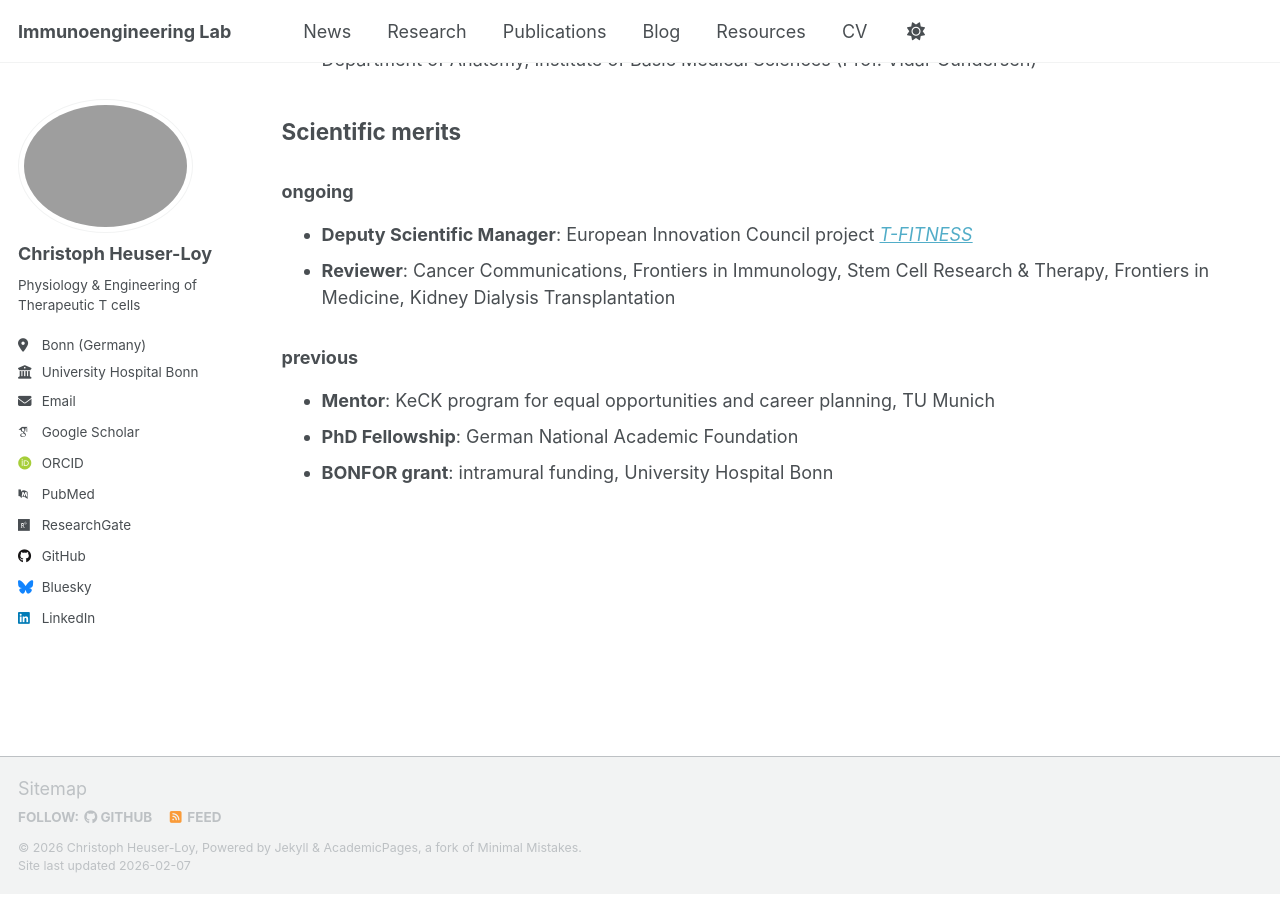
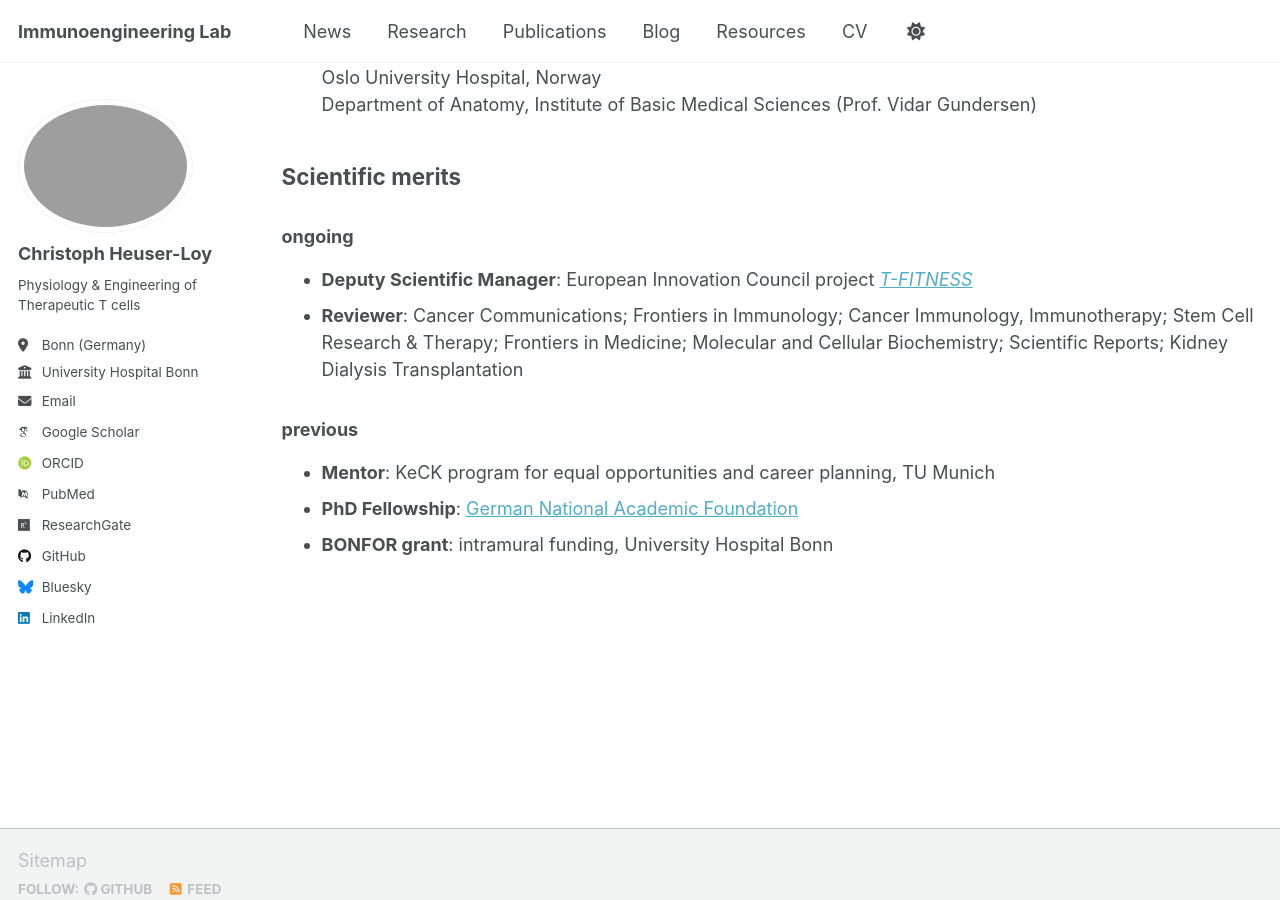
Before and after one commit to cheuserloy/cheuserloy.github.io, a Jekyll site: the page built from _pages/cv.md, in a window 1280 px wide and 900 px high, scrolled down 1004 px. Built offline with Jekyll 4.4.1, drawn with Linux system fonts in a browser that asks for light colours; some web fonts are replaced; a script that is not in the unit is left out; some of the changed text lies outside the part shown.

Commit message:
Update jorunals
Updated the CV with additional details and formatting changes.

```diff
--- a/_pages/cv.md
+++ b/_pages/cv.md
@@ -7,8 +7,7 @@ redirect_from:
   - /resume
 ---
 
-{% include base_path %}
-{% include toc %}
+{% include base_path %}\
 
 University education
 -----
@@ -58,9 +57,9 @@ Scientific merits
 -----
 ### ongoing
 * **Deputy Scientific Manager**: European Innovation Council project [*T-FITNESS*](https://t-fitness-horizon.eu/)
-* **Reviewer**: Cancer Communications, Frontiers in Immunology, Stem Cell Research & Therapy, Frontiers in Medicine, Kidney Dialysis Transplantation
+* **Reviewer**: Cancer Communications; Frontiers in Immunology; Cancer Immunology, Immunotherapy; Stem Cell Research & Therapy; Frontiers in Medicine; Molecular and Cellular Biochemistry; Scientific Reports; Kidney Dialysis Transplantation
 
 ### previous
 * **Mentor**: KeCK program for equal opportunities and career planning, TU Munich
-* **PhD Fellowship**: German National Academic Foundation
+* **PhD Fellowship**: [German National Academic Foundation](https://www.studienstiftung.de/)
 * **BONFOR grant**: intramural funding, University Hospital Bonn
```
